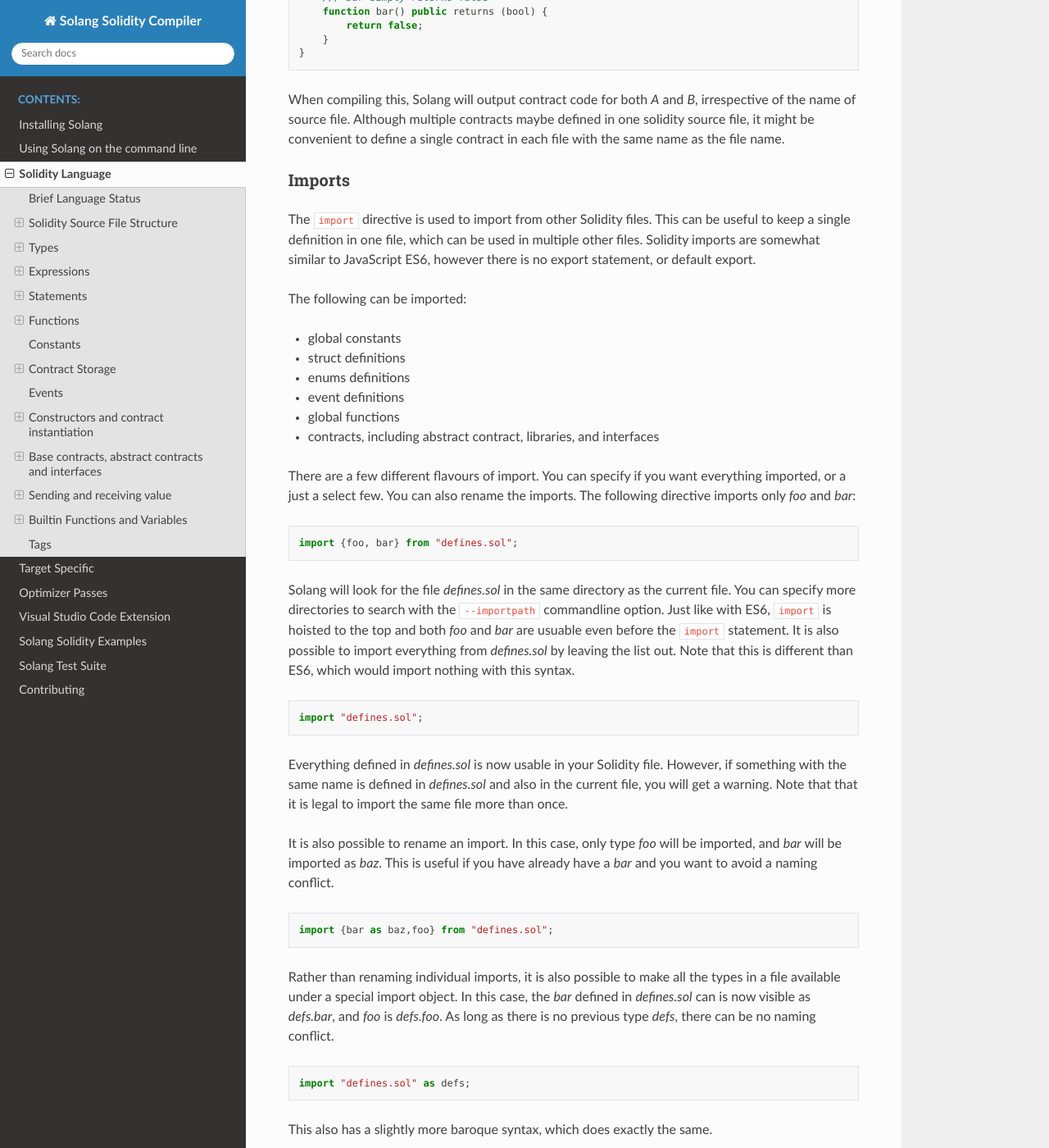
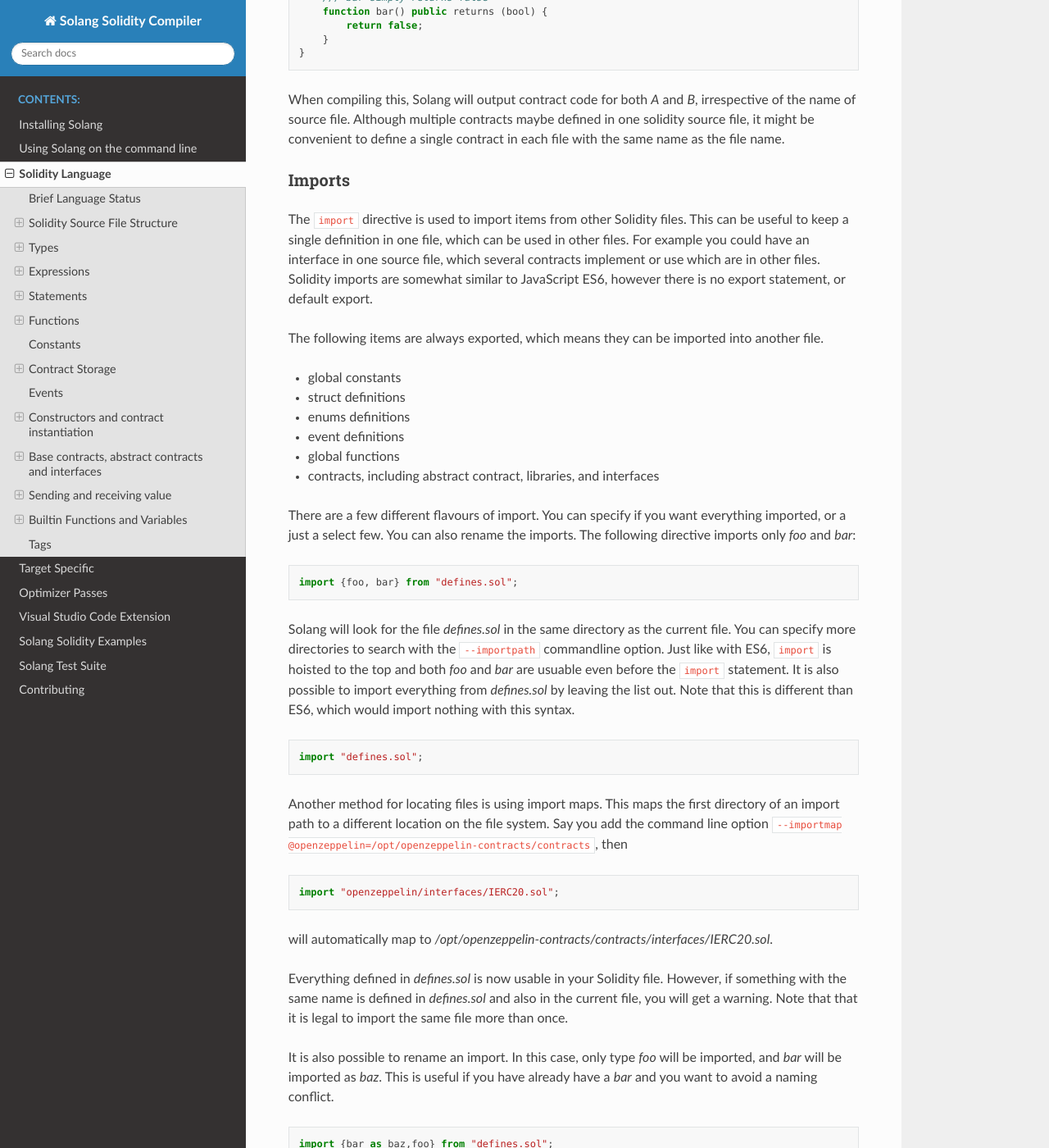
Before and after one commit to hyperledger-solang/solang, a Sphinx documentation site: the page built from docs/language.rst, in a window 1280 px wide and 1400 px high, scrolled down 1184 px. Shown: the whole window at 82% size. Built offline with Sphinx 7.4.7 and the Read the Docs theme 2.0.0, drawn with Linux system fonts in a browser that asks for light colours; some of the changed text lies outside the part shown.

Commit message:
Minor documentation fixes
Signed-off-by: Sean Young <sean@mess.org>

```diff
--- a/docs/index.rst
+++ b/docs/index.rst
@@ -12,7 +11,7 @@ Using Solang, you can compile smart contracts written in
 
 Solang aims for source file compatibility with the Ethereum EVM Solidity compiler,
 version 0.7. Where differences exists, this is noted in the :ref:`language documentation <language>`.
-The repository can be found on `github <https://github.com/hyperledger-labs/solang>`_
+The source code repository can be found on `github <https://github.com/hyperledger-labs/solang>`_
 and we have a `channel #solang on chat.hyperledger.org <https://chat.hyperledger.org/channel/solang>`_, and
 a `channel #solang-solidity-compiler on Solana Discord <https://discordapp.com/invite/pquxPsq>`_.
 
--- a/docs/language.rst
+++ b/docs/language.rst
@@ -64,11 +64,14 @@ as the file name.
 Imports
 _______
 
-The ``import`` directive is used to import from other Solidity files. This can be useful to
-keep a single definition in one file, which can be used in multiple other files. Solidity imports
-are somewhat similar to JavaScript ES6, however there is no export statement, or default export.
-
-The following can be imported:
+The ``import`` directive is used to import items from other Solidity files. This can be useful to
+keep a single definition in one file, which can be used in other files. For example
+you could have an interface in one source file, which several contracts implement or use
+which are in other files. Solidity imports are somewhat similar to JavaScript ES6, however
+there is no export statement, or default export.
+
+The following items are always exported, which means they can be imported into
+another file.
 
 - global constants
 - struct definitions
@@ -96,6 +99,16 @@ with this syntax.
 
     import "defines.sol";
 
+Another method for locating files is using import maps. This maps the first directory
+of an import path to a different location on the file system. Say you add
+the command line option ``--importmap @openzeppelin=/opt/openzeppelin-contracts/contracts``, then
+
+.. code-block::
+
+    import "openzeppelin/interfaces/IERC20.sol";
+
+will automatically map to `/opt/openzeppelin-contracts/contracts/interfaces/IERC20.sol`.
+
 Everything defined in `defines.sol` is now usable in your Solidity file. However, if something with the
 same name is defined in `defines.sol` and also in the current file, you will get a warning. Note that
 that it is legal to import the same file more than once.
@@ -108,9 +121,9 @@ a naming conflict.
 
     import {bar as baz,foo} from "defines.sol";
 
-Rather than renaming individual imports, it is also possible to make all the types in a file
+Rather than renaming individual imports, it is also possible to make all the items in a file
 available under a special import object. In this case, the `bar` defined in `defines.sol` can is
-now visible as `defs.bar`, and `foo` is `defs.foo`. As long as there is no previous type `defs`,
+now visible as `defs.bar`, and `foo` as `defs.foo`. As long as there is no previous item `defs`,
 there can be no naming conflict.
 
 .. code-block:: javascript
@@ -219,8 +232,8 @@ ________________________
 Solidity has a primitive type unique to the language. It is a fixed-length byte array of 1 to 32
 bytes, declared with *bytes* followed by the array length, for example:
 ``bytes32``, ``bytes24``, ``bytes8``, or ``bytes1``. ``byte`` is an alias for ``byte1``, so
-``byte`` is an array of 1 element. The arrays can be initialized with either a hex string or
-a text string.
+``byte`` is an array of 1 element. The arrays can be initialized with either a hex string ``hex"414243"``,
+or a text string ``"ABC"``, or a hex value ``0x414243``.
 
 .. code-block:: javascript
 
@@ -272,8 +285,8 @@ Address and Address Payable Type
 ________________________________
 
 The ``address`` type holds the address of an account. The length of an ``address`` type depends on
-the target being compiled for. On ewasm, an address is 20 bytes. Substrate has an address length
-of 32 bytes. The format of an address literal depends on what target you are building for. On ewasm,
+the target being compiled for. On ewasm, an address is 20 bytes. Solana and Substrate have an address
+length of 32 bytes. The format of an address literal depends on what target you are building for. On ewasm,
 ethereum addresses can be specified with a particular hexadecimal number.
 
 .. code-block:: javascript
@@ -339,7 +352,7 @@ _____
 
 Solidity enums types need to have a definition which lists the possible values it can hold. An enum
 has a type name, and a list of unique values. Enum types can used in public functions, but the value
-is represented as a ``uint8`` in the ABI.
+is represented as a ``uint8`` in the ABI. Enum are limited to 256 values.
 
 .. code-block:: javascript
 
```
Also changed, not shown: other parts of docs/index.rst (+1 -2 lines), docs/installing.rst (+6 -3 lines), docs/running.rst (+2 -7 lines).
